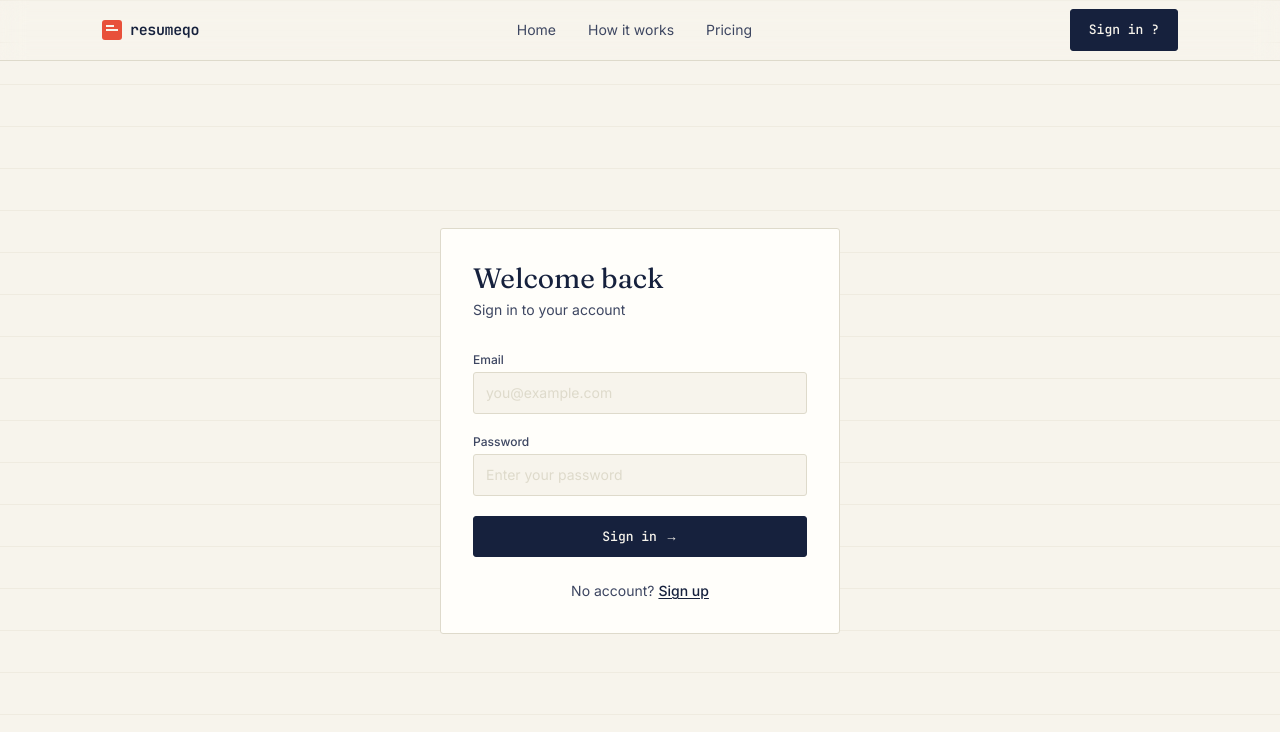
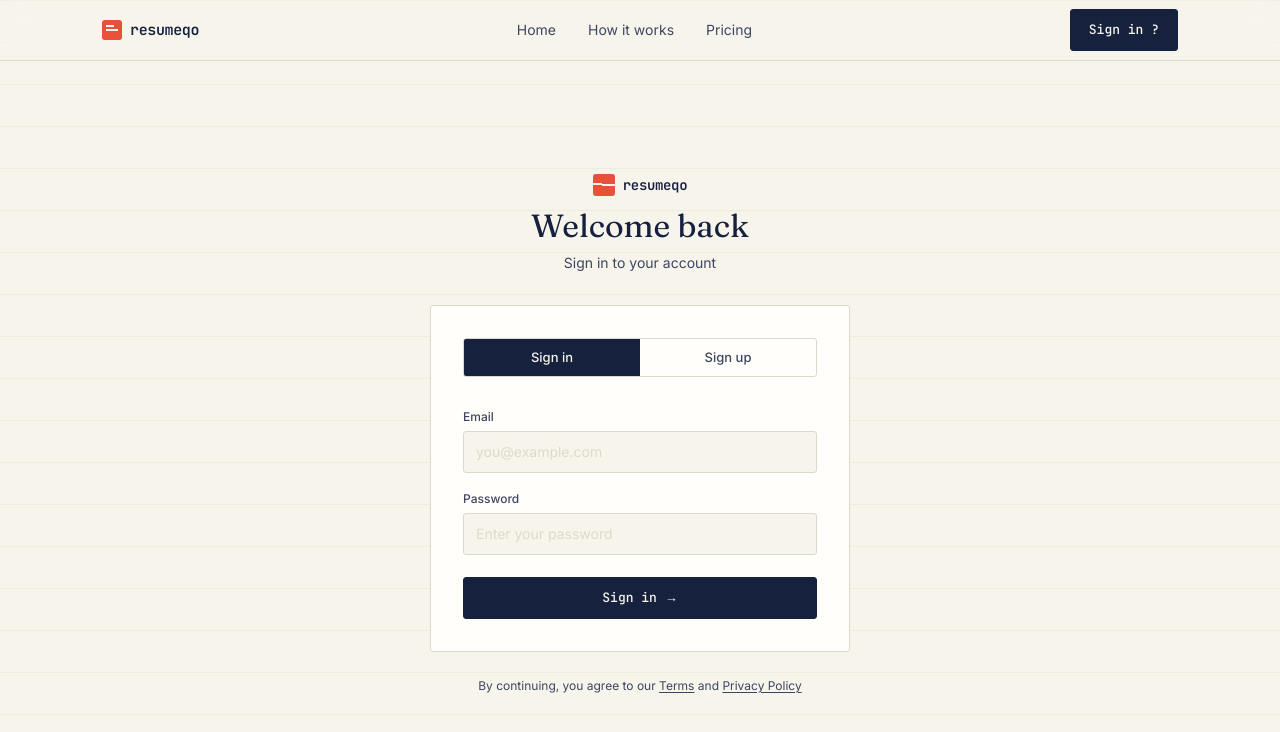
Before and after one commit to abcd56789yathish-design/resumeqo, a Next.js app: page /login in a window 1280 px wide. Shown: the top 732 px of the page. Built offline with nearby package versions, Linux system fonts and the light colour scheme; no server answers.

Commit message:
Redesign auth: unified login/signup dashboard with tab switcher, /signup redirects to /login

```diff
--- a/app/login/page.tsx
+++ b/app/login/page.tsx
@@ -5,21 +5,30 @@ import { useRouter } from "next/navigation";
 import { useState } from "react";
 import Link from "next/link";
 
-export default function LoginPage() {
+type Mode = "signin" | "signup";
+
+export default function AuthPage() {
   const router = useRouter();
+  const [mode, setMode] = useState<Mode>("signin");
   const [email, setEmail] = useState("");
   const [password, setPassword] = useState("");
   const [error, setError] = useState("");
   const [loading, setLoading] = useState(false);
+  const [done, setDone] = useState(false);
 
-  async function handleLogin() {
+  async function handleSubmit() {
     setLoading(true);
     setError("");
     let failure;
     try {
       const supabase = createClient();
+      if (mode === "signin") {
         const { error } = await supabase.auth.signInWithPassword({ email, password });
         failure = error;
+      } else {
+        const { error } = await supabase.auth.signUp({ email, password });
+        failure = error;
+      }
     } catch {
       failure = { message: "Something went wrong. Please try again." };
     }
@@ -28,18 +37,92 @@ export default function LoginPage() {
       setLoading(false);
       return;
     }
+    if (mode === "signin") {
       router.push("/review");
+    } else {
+      setDone(true);
+    }
+  }
+
+  function switchMode(m: Mode) {
+    setMode(m);
+    setError("");
+  }
+
+  if (mode === "signup" && done) {
+    return (
+      <div className="flex items-center justify-center min-h-[calc(100vh-60px)] px-6">
+        <div className="w-full max-w-[420px] bg-[var(--paper-card)] border border-[var(--line)] rounded-[3px] p-10 text-center animate-fade-in">
+          <div className="w-14 h-14 bg-[var(--green-light)] rounded-full flex items-center justify-center mx-auto mb-5">
+            <svg width="22" height="22" viewBox="0 0 22 22" fill="none" stroke="var(--green)" strokeWidth="2.5" strokeLinecap="round" strokeLinejoin="round">
+              <path d="M4 11L8 15L18 5" />
+            </svg>
+          </div>
+          <h1 className="font-serif text-[26px] leading-tight mb-2">Check your email</h1>
+          <p className="text-sm text-[var(--ink-soft)] leading-relaxed mb-8">
+            We sent a confirmation link to<br />
+            <strong className="text-[var(--ink)]">{email}</strong>
+          </p>
+          <button
+            onClick={() => { setMode("signin"); setDone(false); setEmail(""); setPassword(""); }}
+            className="font-mono text-[13px] font-medium bg-[var(--ink)] text-[var(--paper)] px-[22px] py-[10px] rounded-[3px] border border-[var(--ink)] hover:bg-[var(--coral)] hover:border-[var(--coral)] transition-colors"
+          >
+            Sign in →
+          </button>
+        </div>
+      </div>
+    );
   }
 
   return (
     <div className="flex items-center justify-center min-h-[calc(100vh-60px)] px-6">
-      <div className="w-full max-w-[400px] bg-[var(--paper-card)] border border-[var(--line)] rounded-[3px] p-8 animate-fade-in">
-        <h1 className="font-serif text-[28px] leading-tight mb-1">Welcome back</h1>
-        <p className="text-sm text-[var(--ink-soft)] mb-8">Sign in to your account</p>
+      <div className="w-full max-w-[420px] animate-fade-in">
+        {/* Brand header */}
+        <div className="text-center mb-8">
+          <div className="inline-flex items-center gap-2 mb-3">
+            <span className="w-[22px] h-[22px] bg-[var(--coral)] rounded-[3px] inline-flex items-center justify-center">
+              <span className="w-[9px] h-[2px] bg-[var(--paper)] block mb-[3px]"></span>
+              <span className="w-[13px] h-[2px] bg-[var(--paper)] block"></span>
+            </span>
+            <span className="font-mono font-semibold text-sm tracking-tight text-[var(--ink)]">resumeqo</span>
+          </div>
+          <h1 className="font-serif text-[32px] leading-[1.15]">
+            {mode === "signin" ? "Welcome back" : "Get started"}
+          </h1>
+          <p className="text-sm text-[var(--ink-soft)] mt-2">
+            {mode === "signin" ? "Sign in to your account" : "Create your free account"}
+          </p>
+        </div>
 
-        <div className="flex flex-col gap-5">
+        {/* Auth card */}
+        <div className="bg-[var(--paper-card)] border border-[var(--line)] rounded-[3px] p-8">
+          {/* Mode tabs */}
+          <div className="flex border border-[var(--line)] rounded-[3px] overflow-hidden mb-8">
+            <button
+              onClick={() => switchMode("signin")}
+              className={`flex-1 py-[9px] text-[13px] font-medium transition-colors ${
+                mode === "signin"
+                  ? "bg-[var(--ink)] text-[var(--paper)]"
+                  : "bg-transparent text-[var(--ink-soft)] hover:text-[var(--ink)]"
+              }`}
+            >
+              Sign in
+            </button>
+            <button
+              onClick={() => switchMode("signup")}
+              className={`flex-1 py-[9px] text-[13px] font-medium transition-colors ${
+                mode === "signup"
+                  ? "bg-[var(--ink)] text-[var(--paper)]"
+                  : "bg-transparent text-[var(--ink-soft)] hover:text-[var(--ink)]"
+              }`}
+            >
+              Sign up
+            </button>
+          </div>
+
+          <div className="flex flex-col gap-[18px]">
             <div>
-            <label className="text-xs font-medium text-[var(--ink-soft)] mb-1 block">Email</label>
+              <label className="text-xs font-medium text-[var(--ink-soft)] mb-1.5 block">Email</label>
               <input
                 value={email}
                 onChange={(e) => setEmail(e.target.value)}
@@ -50,34 +133,39 @@ export default function LoginPage() {
             </div>
 
             <div>
-            <label className="text-xs font-medium text-[var(--ink-soft)] mb-1 block">Password</label>
+              <label className="text-xs font-medium text-[var(--ink-soft)] mb-1.5 block">Password</label>
               <input
                 value={password}
                 onChange={(e) => setPassword(e.target.value)}
-              placeholder="Enter your password"
+                placeholder={mode === "signup" ? "Create a password" : "Enter your password"}
                 type="password"
                 className="w-full px-3 py-[10px] border border-[var(--line)] rounded-[3px] bg-[var(--paper)] text-sm text-[var(--ink)] placeholder:text-[var(--line)] outline-none focus:border-[var(--ink)] transition-colors"
               />
             </div>
 
             {error && (
-            <p className="text-[13px] text-[var(--coral)] bg-[var(--coral-light)] px-3 py-2 rounded-[3px]">{error}</p>
+              <p className="text-[13px] text-[var(--coral)] bg-[var(--coral-light)] px-3 py-2.5 rounded-[3px] leading-relaxed">{error}</p>
             )}
 
             <button
-            onClick={handleLogin}
+              onClick={handleSubmit}
               disabled={loading}
-            className="w-full font-mono text-[13px] font-medium bg-[var(--ink)] text-[var(--paper)] px-[18px] py-[10px] rounded-[3px] border border-[var(--ink)] hover:bg-[var(--coral)] hover:border-[var(--coral)] transition-colors disabled:opacity-50"
+              className="w-full font-mono text-[13px] font-medium bg-[var(--ink)] text-[var(--paper)] px-[18px] py-[10px] rounded-[3px] border border-[var(--ink)] hover:bg-[var(--coral)] hover:border-[var(--coral)] transition-colors disabled:opacity-50 mt-1"
             >
-            {loading ? "Signing in..." : "Sign in →"}
+              {loading
+                ? mode === "signin" ? "Signing in..." : "Creating account..."
+                : mode === "signin" ? "Sign in →" : "Create account →"
+              }
             </button>
           </div>
+        </div>
 
-        <p className="text-sm text-[var(--ink-soft)] text-center mt-6">
-          No account?{" "}
-          <Link href="/signup" className="text-[var(--ink)] font-medium underline underline-offset-2 hover:text-[var(--coral)] transition-colors">
-            Sign up
-          </Link>
+        {/* Footer note */}
+        <p className="text-center text-[12px] text-[var(--ink-soft)] mt-6 leading-relaxed">
+          By continuing, you agree to our{" "}
+          <a href="#" className="underline underline-offset-2 hover:text-[var(--ink)] transition-colors">Terms</a>
+          {" "}and{" "}
+          <a href="#" className="underline underline-offset-2 hover:text-[var(--ink)] transition-colors">Privacy Policy</a>
         </p>
       </div>
     </div>
--- a/app/signup/page.tsx
+++ b/app/signup/page.tsx
@@ -1,108 +1,5 @@
-"use client";
-
-import { createClient } from "@/utils/supabase/client";
-import { useState } from "react";
-import Link from "next/link";
+import { redirect } from "next/navigation";
 
 export default function SignupPage() {
-  const [email, setEmail] = useState("");
-  const [password, setPassword] = useState("");
-  const [error, setError] = useState("");
-  const [loading, setLoading] = useState(false);
-  const [done, setDone] = useState(false);
-
-  async function handleSignup() {
-    setLoading(true);
-    setError("");
-    let failure;
-    try {
-      const supabase = createClient();
-      const { error } = await supabase.auth.signUp({ email, password });
-      failure = error;
-    } catch {
-      failure = { message: "Something went wrong. Please try again." };
-    }
-    if (failure) {
-      setError(failure.message);
-      setLoading(false);
-      return;
-    }
-    setDone(true);
-  }
-
-  if (done) {
-    return (
-      <div className="flex items-center justify-center min-h-[calc(100vh-60px)] px-6">
-        <div className="w-full max-w-[400px] bg-[var(--paper-card)] border border-[var(--line)] rounded-[3px] p-8 text-center animate-fade-in">
-          <div className="w-12 h-12 bg-[var(--green-light)] rounded-full flex items-center justify-center mx-auto mb-4">
-            <svg width="20" height="20" viewBox="0 0 20 20" fill="none" stroke="var(--green)" strokeWidth="2">
-              <path d="M4 10L8 14L16 6" />
-            </svg>
-          </div>
-          <h1 className="font-serif text-[24px] leading-tight mb-2">Check your email</h1>
-          <p className="text-sm text-[var(--ink-soft)] mb-6">
-            We sent a confirmation link to <strong className="text-[var(--ink)]">{email}</strong>
-          </p>
-          <Link
-            href="/login"
-            className="inline-block font-mono text-[13px] font-medium bg-[var(--ink)] text-[var(--paper)] px-[18px] py-[10px] rounded-[3px] border border-[var(--ink)] hover:bg-[var(--coral)] hover:border-[var(--coral)] transition-colors"
-          >
-            Sign in →
-          </Link>
-        </div>
-      </div>
-    );
-  }
-
-  return (
-    <div className="flex items-center justify-center min-h-[calc(100vh-60px)] px-6">
-      <div className="w-full max-w-[400px] bg-[var(--paper-card)] border border-[var(--line)] rounded-[3px] p-8 animate-fade-in">
-        <h1 className="font-serif text-[28px] leading-tight mb-1">Create account</h1>
-        <p className="text-sm text-[var(--ink-soft)] mb-8">Get your resume reviewed in seconds</p>
-
-        <div className="flex flex-col gap-5">
-          <div>
-            <label className="text-xs font-medium text-[var(--ink-soft)] mb-1 block">Email</label>
-            <input
-              value={email}
-              onChange={(e) => setEmail(e.target.value)}
-              placeholder="you@example.com"
-              type="email"
-              className="w-full px-3 py-[10px] border border-[var(--line)] rounded-[3px] bg-[var(--paper)] text-sm text-[var(--ink)] placeholder:text-[var(--line)] outline-none focus:border-[var(--ink)] transition-colors"
-            />
-          </div>
-
-          <div>
-            <label className="text-xs font-medium text-[var(--ink-soft)] mb-1 block">Password</label>
-            <input
-              value={password}
-              onChange={(e) => setPassword(e.target.value)}
-              placeholder="Create a password"
-              type="password"
-              className="w-full px-3 py-[10px] border border-[var(--line)] rounded-[3px] bg-[var(--paper)] text-sm text-[var(--ink)] placeholder:text-[var(--line)] outline-none focus:border-[var(--ink)] transition-colors"
-            />
-          </div>
-
-          {error && (
-            <p className="text-[13px] text-[var(--coral)] bg-[var(--coral-light)] px-3 py-2 rounded-[3px]">{error}</p>
-          )}
-
-          <button
-            onClick={handleSignup}
-            disabled={loading}
-            className="w-full font-mono text-[13px] font-medium bg-[var(--ink)] text-[var(--paper)] px-[18px] py-[10px] rounded-[3px] border border-[var(--ink)] hover:bg-[var(--coral)] hover:border-[var(--coral)] transition-colors disabled:opacity-50"
-          >
-            {loading ? "Creating account..." : "Sign up →"}
-          </button>
-        </div>
-
-        <p className="text-sm text-[var(--ink-soft)] text-center mt-6">
-          Already have an account?{" "}
-          <Link href="/login" className="text-[var(--ink)] font-medium underline underline-offset-2 hover:text-[var(--coral)] transition-colors">
-            Sign in
-          </Link>
-        </p>
-      </div>
-    </div>
-  );
+  redirect("/login");
 }
```
Lines whose indentation alone changed are shown as unchanged.
